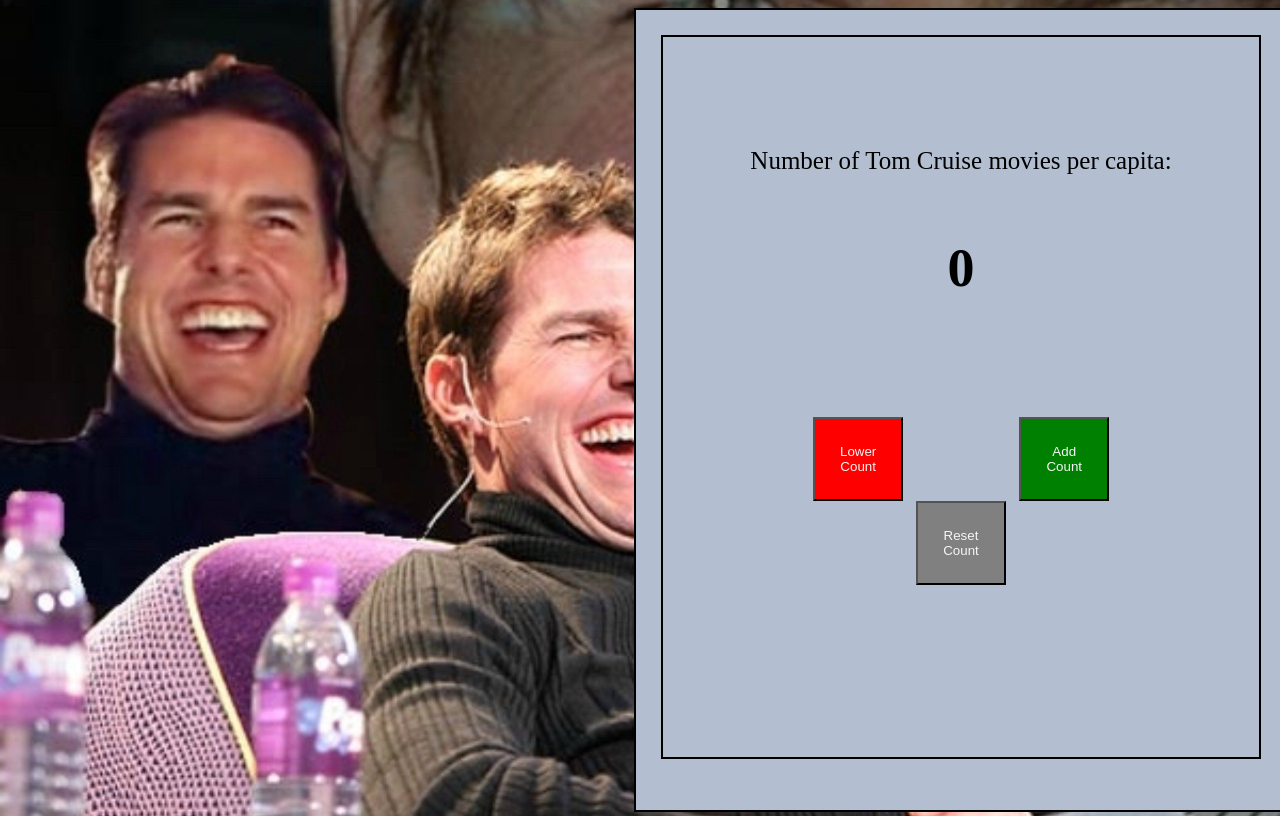
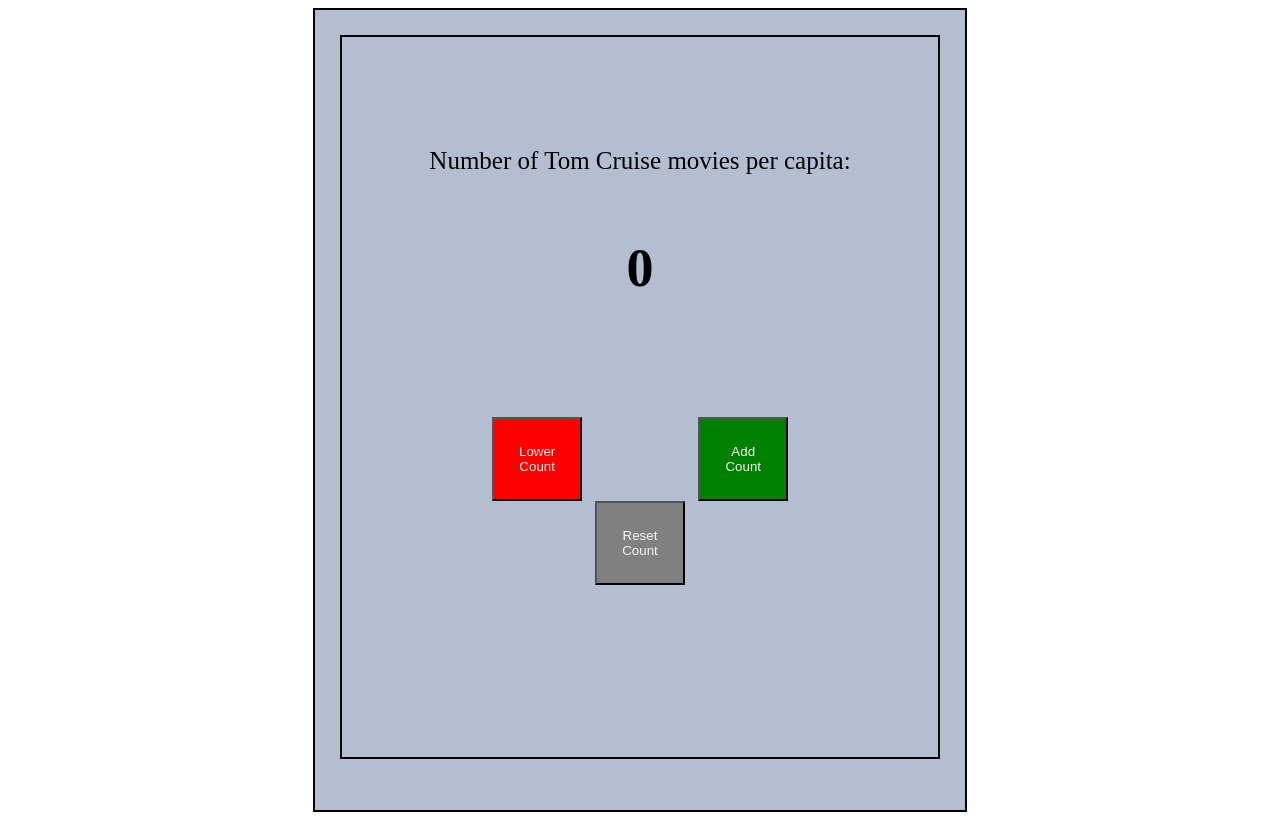
Before and after one commit to edoardobinda/Add-Count-Lower-Count, a plain HTML site: page index.html in a window 1280 px wide. Drawn offline with Linux system fonts and the light colour scheme.

Commit message:
Update style.css

```diff
--- a/style.css
+++ b/style.css
@@ -1,18 +1,11 @@
 
-body {
-    background-image: url("./images/wallpaper.jpg");
-    background-repeat: no-repeat;
-    background-position: center;
-    background-size: cover;
-    width: 100%;
-    height:100vh;  /* responsive height */
-}
+
 
 #contenitore {
     display: block;
+    margin: 0 auto;
     height: 800px;
     width: 650px;
-    float: right;
     border: solid 2px black;
     color: white;
     background-color: rgb(179, 191, 209);
```
